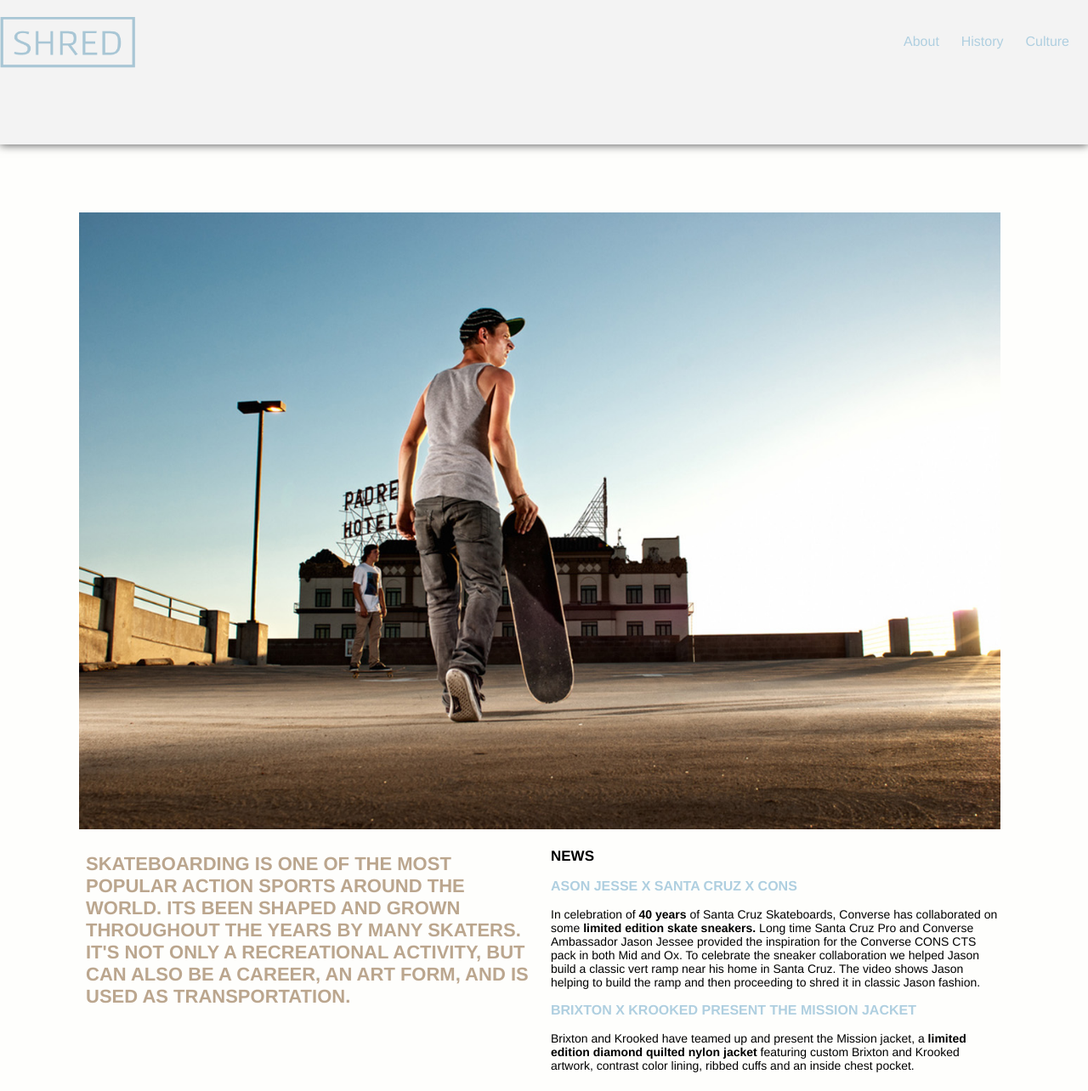
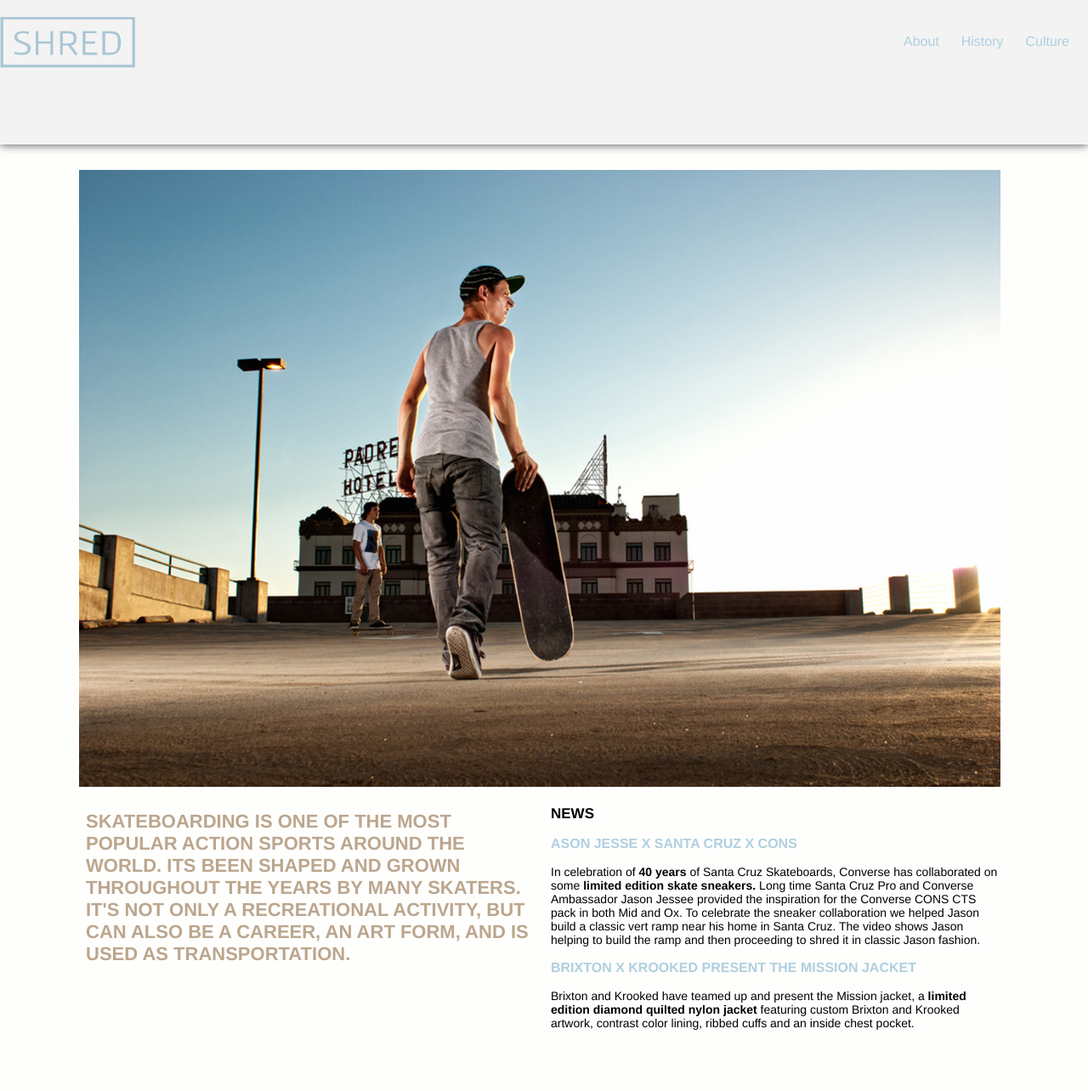
Before and after one commit to maddiwatson1/large-data-site, a Jekyll site: the page built from index.html, in a window 1280 px wide and 1284 px high. Shown: the whole window at 85% size. Built offline with Jekyll 4.4.1, drawn with Linux system fonts in a browser that asks for light colours; Markdown is read by kramdown in place of the engine named in the settings.

Commit message:
flex img padding edited

```diff
--- a/css/general.css
+++ b/css/general.css
@@ -130,7 +130,7 @@ p {
 .flex-img {
 	display: block;
 	width: 100%;
-	padding-top: 212px;
+	padding-top: 162px;
 }
 
 .grid {
```
